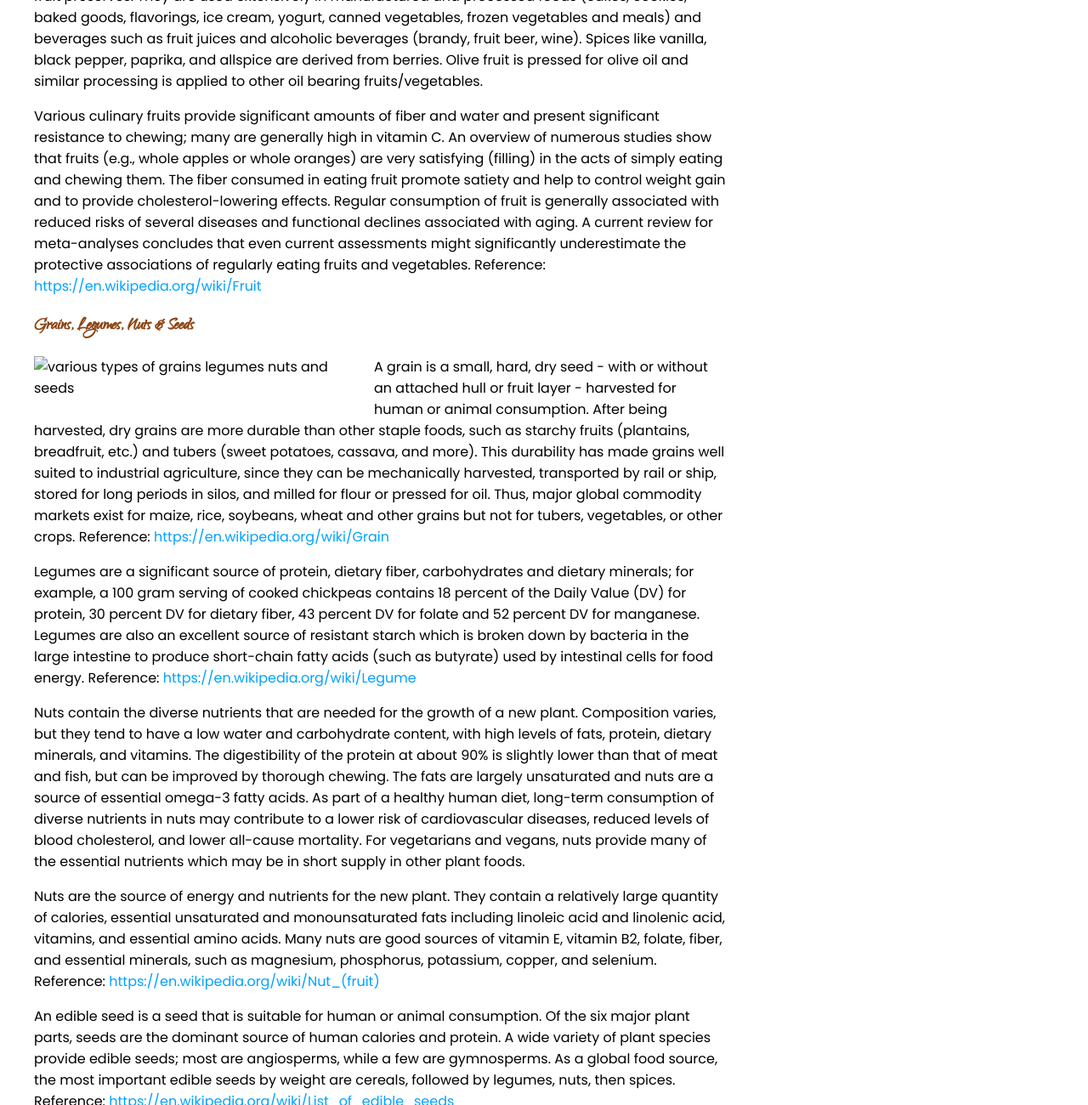
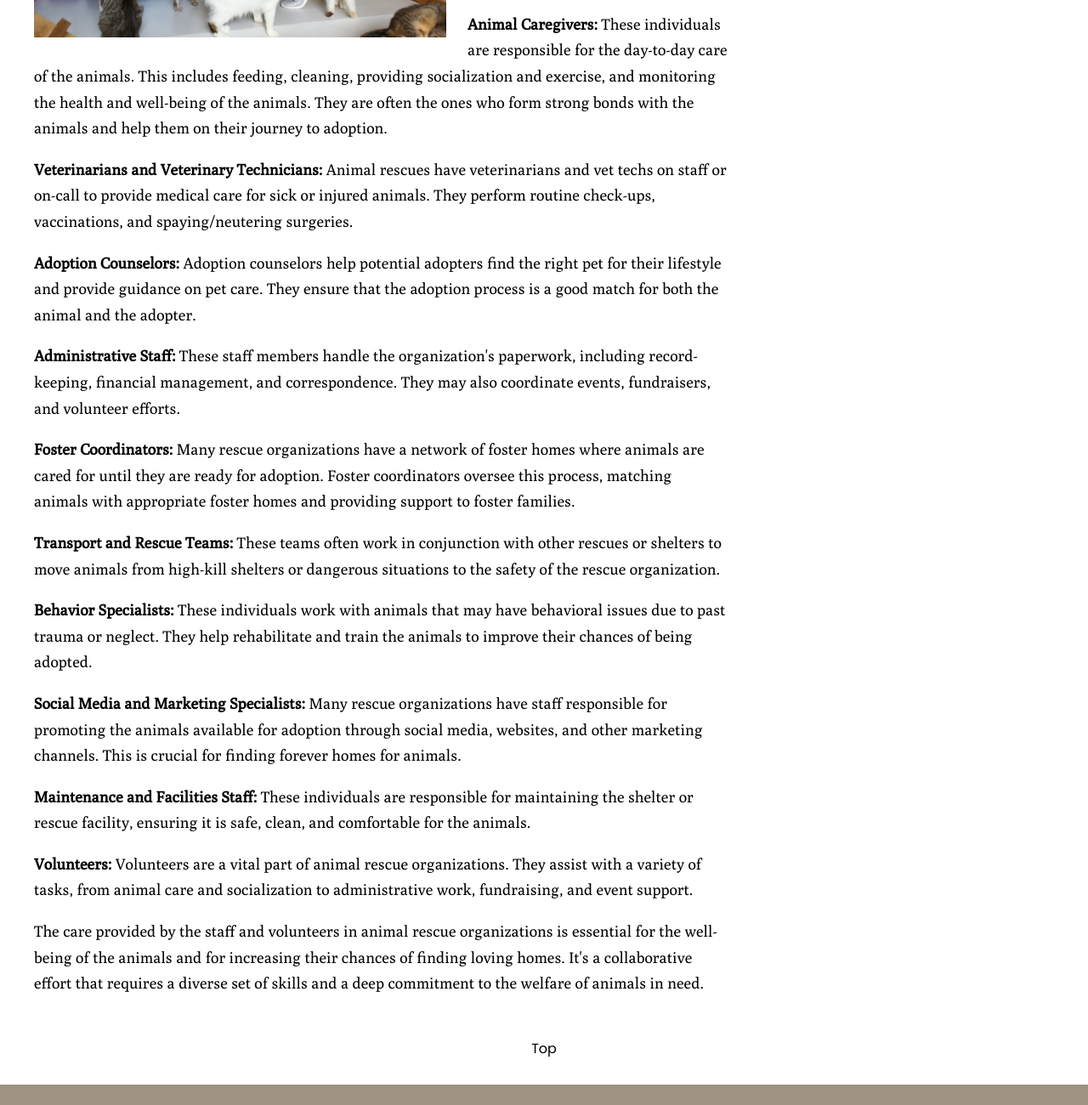
Before and after one commit to sHall82/x455-shall-project, a plain HTML site: page page-2.html in a window 1280 px wide. Shown: the part 1500-2800 px from the top of the page at 85% size. Drawn offline with Linux system fonts and the light colour scheme; files whose address does not match are found by name.

Commit message:
Latest Update

```diff
--- a/assets/stylesheets/styles.css
+++ b/assets/stylesheets/styles.css
@@ -97,7 +97,7 @@ header a.logo:hover {
   display: none; /* set display to none, so dropdown menu won't show till hover dropdown */
   position: absolute;
   right: 0;
-  background-color: rgba(0, 102, 102, 0.8);
+  background-color: #887766;
   /*min-width: 280px;
   box-shadow: 0px 8px 16px 0px rgba(0, 0, 0, 0.2);
   z-index: 1;*/
@@ -125,7 +125,7 @@ header a.logo:hover {
 
 .dropdown:hover {
   transition: all 0.5s ease;
-  background-color: rgba(0, 102, 102, 0.8);
+  background-color: #887766;
 }
 
 .active-menu-item {
@@ -184,23 +184,22 @@ header.page-6 {
 /* BEG styling headings */
 h1 {
   margin: 0px 0px 1em 0px;
-  color: #076d6f;
+  color: white;
   font-size: 1.7em;
   font-weight: regular;
   font-family: "Font Family 1";
 }
 
 h2 {
-  font-family: "Font Family 1";
-}
-
-h3 {
   margin: 30px 0px 10px 0px;
   color: black;
   font-size: 2em;
   font-weight: normal;
   letter-spacing: normal;
   font-family: "Font Family 3";
+}
+
+h3 {
 }
 
 h4 {
@@ -215,10 +214,17 @@ h4 {
 /* END styling headings */
 
 a {
-  color: #00a2ff;
+  color: black;
   text-decoration: none;
 }
-
+p {
+  font-family: "font family 4";
+  line-height: 170%;
+  font-size: 18px;
+}
+strong {
+  font-weight: bolder;
+}
 .to-top {
   width: 100%;
   padding: 30px;
@@ -235,6 +241,8 @@ footer > div.social-icon {
   padding: 30px;
   display: flex;
   justify-content: space-around;
+  background-color: #887766;
+  opacity: 80%;
 }
 
 @media screen and (max-width: 750px) {
--- a/page-2.html
+++ b/page-2.html
@@ -54,10 +54,6 @@
       color: black;
     }
 
-    #fruits {
-      color: orangered;
-    }
-
     #grains {
       color: saddlebrown;
     }
@@ -92,7 +88,7 @@
   <article style="width: 70%; float: left;">
     <!-- TODO: add main content here -->
     <div>
-      <h3 id="About">About</h3>
+      <h2 id="About">About</h2>
       <p>
         <img class="size03 float-right padding-right" src="assets/images/AboutPic1.jpg"
           alt="Intro to Adoptables" style="margin-left: 10px; margin-bottom: 10px;"/>
@@ -107,126 +103,57 @@ Veterinary Care: Your pet's health and well-being are our top priorities. Our on
  Training: We understand that every pet is unique, which is why we offer personalized training programs to help them become the best versions of themselves. Whether you're dealing with behavioral issues or simply want to reinforce good manners, our experienced trainers are here to help.
 Join us at Paws and Hearts Rescue, where we believe that every pet deserves a loving home and a happy, healthy life. Together, we can make a difference, one paw at a time.
 
-      <h2 id="fruits">Fruits</h2>
+      <h2 id="Our Staff">Staff</h2>
       <p>
         <img class="size03 float-left padding-right" src="assets/images/AboutPic2.jpeg"
-          alt="various types of fruits" />
-        Plant scientists have classified fruits into three main groups: simple
-        fruits, aggregate fruits, and multiple (or composite) fruits.
+          alt="Staff" style="margin-right: 10px; margin-bottom: 10px;">
+        Animal rescue organizations typically have dedicated staff and volunteers who work tirelessly to care for a wide range of animals, including cats, dogs, and smaller pets like rabbits, guinea pigs, hamsters, and birds. The staff involved in an animal rescue organization often includes the following roles:
       </p>
       <p>
-        Simple fleshy fruits from apples to berries to watermelon; simple dry
-        fruits including beans and rice, coconuts and carrots; aggregate
-        fruits including strawberries, raspberries, blackberries, pawpaw;
-        multiple fruits such as pineapple, fig, mulberries; (see above re
-        all)— are commercially valuable as human food. They are eaten both
-        fresh and as jams, marmalade and other fruit preserves. They are used
-        extensively in manufactured and processed foods (cakes, cookies, baked
-        goods, flavorings, ice cream, yogurt, canned vegetables, frozen
-        vegetables and meals) and beverages such as fruit juices and alcoholic
-        beverages (brandy, fruit beer, wine). Spices like vanilla, black
-        pepper, paprika, and allspice are derived from berries. Olive fruit is
-        pressed for olive oil and similar processing is applied to other oil
-        bearing fruits/vegetables.
-      </p>
-      <p>
-        Various culinary fruits provide significant amounts of fiber and water
-        and present significant resistance to chewing; many are generally high
-        in vitamin C. An overview of numerous studies show that fruits (e.g.,
-        whole apples or whole oranges) are very satisfying (filling) in the
-        acts of simply eating and chewing them. The fiber consumed in eating
-        fruit promote satiety and help to control weight gain and to provide
-        cholesterol-lowering effects. Regular consumption of fruit is
-        generally associated with reduced risks of several diseases and
-        functional declines associated with aging. A current review for
-        meta-analyses concludes that even current assessments might
-        significantly underestimate the protective associations of regularly
-        eating fruits and vegetables.
-        <span>Reference:
-          <a href="https://en.wikipedia.org/wiki/Fruit" target="_blank">https://en.wikipedia.org/wiki/Fruit</a></span>
-      </p>
-      <h2 id="grains">Grains, Legumes, Nuts & Seeds</h2>
-      <p>
-        <img class="size02 float-left padding-right" src="./assets/images/grains-legumes-nuts-seeds-01.jpg"
-          alt="various types of grains legumes nuts and seeds" />
-        A grain is a small, hard, dry seed - with or without an attached hull
-        or fruit layer - harvested for human or animal consumption. After
-        being harvested, dry grains are more durable than other staple foods,
-        such as starchy fruits (plantains, breadfruit, etc.) and tubers (sweet
-        potatoes, cassava, and more). This durability has made grains well
-        suited to industrial agriculture, since they can be mechanically
-        harvested, transported by rail or ship, stored for long periods in
-        silos, and milled for flour or pressed for oil. Thus, major global
-        commodity markets exist for maize, rice, soybeans, wheat and other
-        grains but not for tubers, vegetables, or other crops.
-        <span>Reference:
-          <a href="https://en.wikipedia.org/wiki/Grain" target="_blank">https://en.wikipedia.org/wiki/Grain</a></span>
-      </p>
-      <p>
-        Legumes are a significant source of protein, dietary fiber,
-        carbohydrates and dietary minerals; for example, a 100 gram serving of
-        cooked chickpeas contains 18 percent of the Daily Value (DV) for
-        protein, 30 percent DV for dietary fiber, 43 percent DV for folate and
-        52 percent DV for manganese. Legumes are also an excellent source of
-        resistant starch which is broken down by bacteria in the large
-        intestine to produce short-chain fatty acids (such as butyrate) used
-        by intestinal cells for food energy.
-        <span>Reference:
-          <a href="https://en.wikipedia.org/wiki/Legume" target="_blank">https://en.wikipedia.org/wiki/Legume</a></span>
-      </p>
-      <p>
-        Nuts contain the diverse nutrients that are needed for the growth of a
-        new plant. Composition varies, but they tend to have a low water and
-        carbohydrate content, with high levels of fats, protein, dietary
-        minerals, and vitamins. The digestibility of the protein at about 90%
-        is slightly lower than that of meat and fish, but can be improved by
-        thorough chewing. The fats are largely unsaturated and nuts are a
-        source of essential omega-3 fatty acids. As part of a healthy human
-        diet, long-term consumption of diverse nutrients in nuts may
-        contribute to a lower risk of cardiovascular diseases, reduced levels
-        of blood cholesterol, and lower all-cause mortality. For vegetarians
-        and vegans, nuts provide many of the essential nutrients which may be
-        in short supply in other plant foods.
-      </p>
-      <p>
-        Nuts are the source of energy and nutrients for the new plant. They
-        contain a relatively large quantity of calories, essential unsaturated
-        and monounsaturated fats including linoleic acid and linolenic acid,
-        vitamins, and essential amino acids. Many nuts are good sources of
-        vitamin E, vitamin B2, folate, fiber, and essential minerals, such as
-        magnesium, phosphorus, potassium, copper, and selenium.
-        <span>Reference:
-          <a href="https://en.wikipedia.org/wiki/Nut_(fruit)"
-            target="_blank">https://en.wikipedia.org/wiki/Nut_(fruit)</a></span>
-      </p>
-      <p>
-        An edible seed is a seed that is suitable for human or animal
-        consumption. Of the six major plant parts, seeds are the dominant
-        source of human calories and protein. A wide variety of plant species
-        provide edible seeds; most are angiosperms, while a few are
-        gymnosperms. As a global food source, the most important edible seeds
-        by weight are cereals, followed by legumes, nuts, then spices.
-        <span>Reference:
-          <a href="https://en.wikipedia.org/wiki/List_of_edible_seeds"
-            target="_blank">https://en.wikipedia.org/wiki/List_of_edible_seeds</a></span>
-      </p>
+        <strong>Animal Caregivers:</strong> These individuals are responsible for the day-to-day care of the animals. This includes feeding, cleaning, providing socialization and exercise, and monitoring the health and well-being of the animals. They are often the ones who form strong bonds with the animals and help them on their journey to adoption.
+<p><strong>Veterinarians and Veterinary Technicians:</strong> Animal rescues have veterinarians and vet techs on staff or on-call to provide medical care for sick or injured animals. They perform routine check-ups, vaccinations, and spaying/neutering surgeries.</p>
+<p><strong>Adoption Counselors:</strong> Adoption counselors help potential adopters find the right pet for their lifestyle and provide guidance on pet care. They ensure that the adoption process is a good match for both the animal and the adopter.</p>
+<p><strong>Administrative Staff:</strong> These staff members handle the organization's paperwork, including record-keeping, financial management, and correspondence. They may also coordinate events, fundraisers, and volunteer efforts.</p>
+<p><strong>Foster Coordinators:</strong> Many rescue organizations have a network of foster homes where animals are cared for until they are ready for adoption. Foster coordinators oversee this process, matching animals with appropriate foster homes and providing support to foster families.</p>
+<p><strong>Transport and Rescue Teams:</strong> These teams often work in conjunction with other rescues or shelters to move animals from high-kill shelters or dangerous situations to the safety of the rescue organization.</p>
+<p><strong>Behavior Specialists:</strong> These individuals work with animals that may have behavioral issues due to past trauma or neglect. They help rehabilitate and train the animals to improve their chances of being adopted.</p>
+<p><strong>Social Media and Marketing Specialists:</strong> Many rescue organizations have staff responsible for promoting the animals available for adoption through social media, websites, and other marketing channels. This is crucial for finding forever homes for animals.
+<p><strong>Maintenance and Facilities Staff:</strong> These individuals are responsible for maintaining the shelter or rescue facility, ensuring it is safe, clean, and comfortable for the animals.</p>
+<p><strong>Volunteers:</strong> Volunteers are a vital part of animal rescue organizations. They assist with a variety of tasks, from animal care and socialization to administrative work, fundraising, and event support.</p>
+<p>The care provided by the staff and volunteers in animal rescue organizations is essential for the well-being of the animals and for increasing their chances of finding loving homes. It's a collaborative effort that requires a diverse set of skills and a deep commitment to the welfare of animals in need.</p>
+
     </div>
   </article>
-  <section style="width: 30%; float: left; padding: 40px; position: sticky; top: 0px;">
+  <section style="width: 30%; float: left; padding: 40px; position: sticky; top: 0px; width: 320px;
+  height: 105px; flex-shrink: 0; color: #000; text-align: center; font-size: 18px; font-style: normal;font-weight: 300; line-height: 35px; /* 194.444% */">
+
     <!-- TODO: add sidebar content here -->
-    <h3>Locations</h3>
-    <ul>
-      <li>
+
+    <h2 style="color: #000; text-align: center; font-size: 24px; font-style: normal; font-weight: 275; line-height: 35px; /* 145.833% */">Locations</h2>
+
+
         <p>520 Taylor Street <br/>
-        San Leandro, CA <br/></p>
-      </li>
-      <li>
-        <a href="#fruits">Fruits</a>
-      </li>
-      <li>
-        <a href="#grains">Grains, Legumes, Nuts & Seeds</a>
-      </li>
-    </ul>
+        San Leandro, CA <br/>
+      (510) 857-4309 <br/></p>
+
+
+        <p>43 Redwood St <br/>
+          San Rafael, CA <br/>
+          (707) 239-9000 <br/>
+        </p>
+
+
+    <h2 style="color: #000; text-align: center; font-size: 24px; font-style: normal; font-weight: 275; line-height: 35px; /* 145.833% */">Hours</h2>
+
+        <p>
+        M-F <br/>
+        9am-5pm <br/>
+        Saturday <br/>
+        10am-4pm <br/>
+        Sunday<br/>
+        Closed <br/>
+</p>
+
   </section>
   <div class="to-top"><a href="#">Top</a></div>
   <footer style="width: 100%;">
@@ -239,10 +166,6 @@ Join us at Paws and Hearts Rescue, where we believe that every pet deserves a lo
       <a href="" target="_blank" class="fa fa-twitter fa-lg fa-2x padding-right"></a>
       <!-- Pinterest -->
       <a href="" target="_blank" class="fa fa-pinterest fa-lg fa-2x padding-right"></a>
-      <!-- Linkedin -->
-      <a href="" target="_blank" class="fa fa-linkedin fa-lg fa-2x padding-right"></a>
-      <!-- GitHub -->
-      <a href="" target="_blank" class="fa fa-github-alt fa-lg fa-2x"></a>
     </div>
   </footer>
 </body>
```
